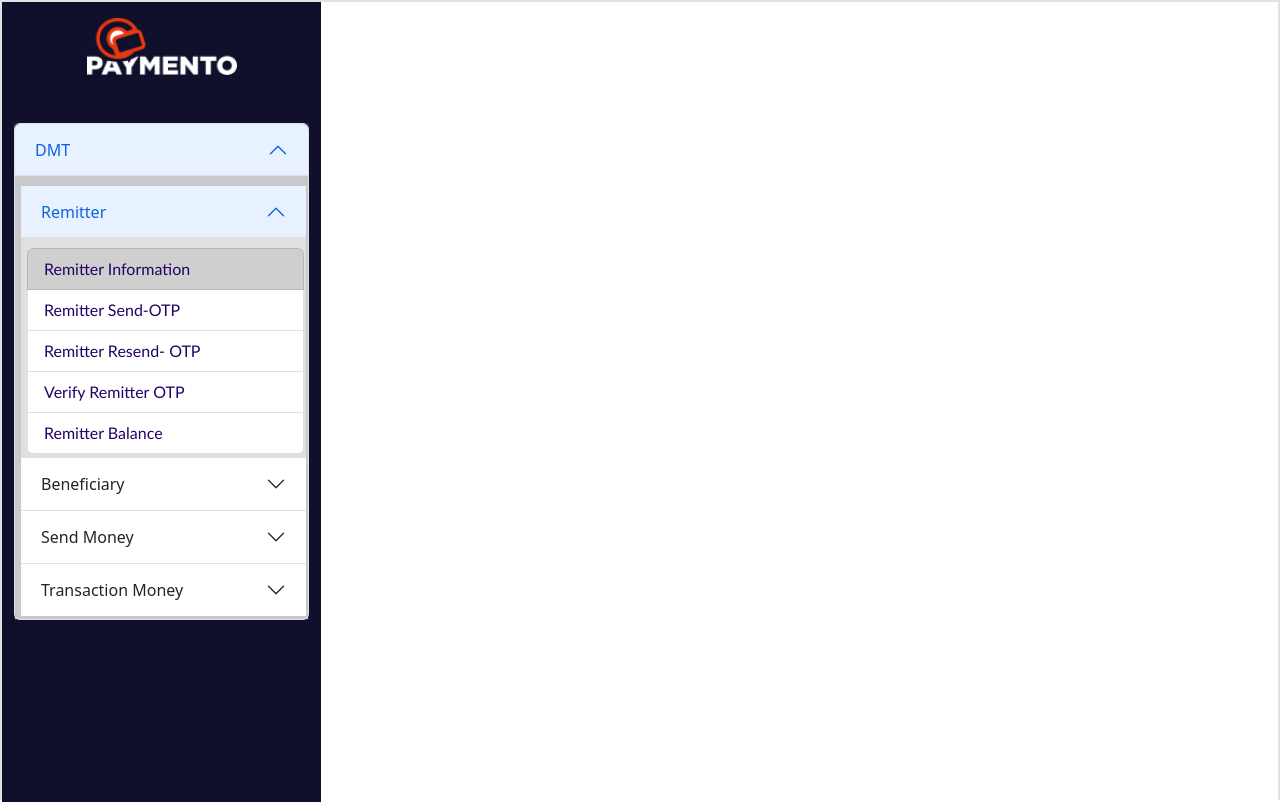
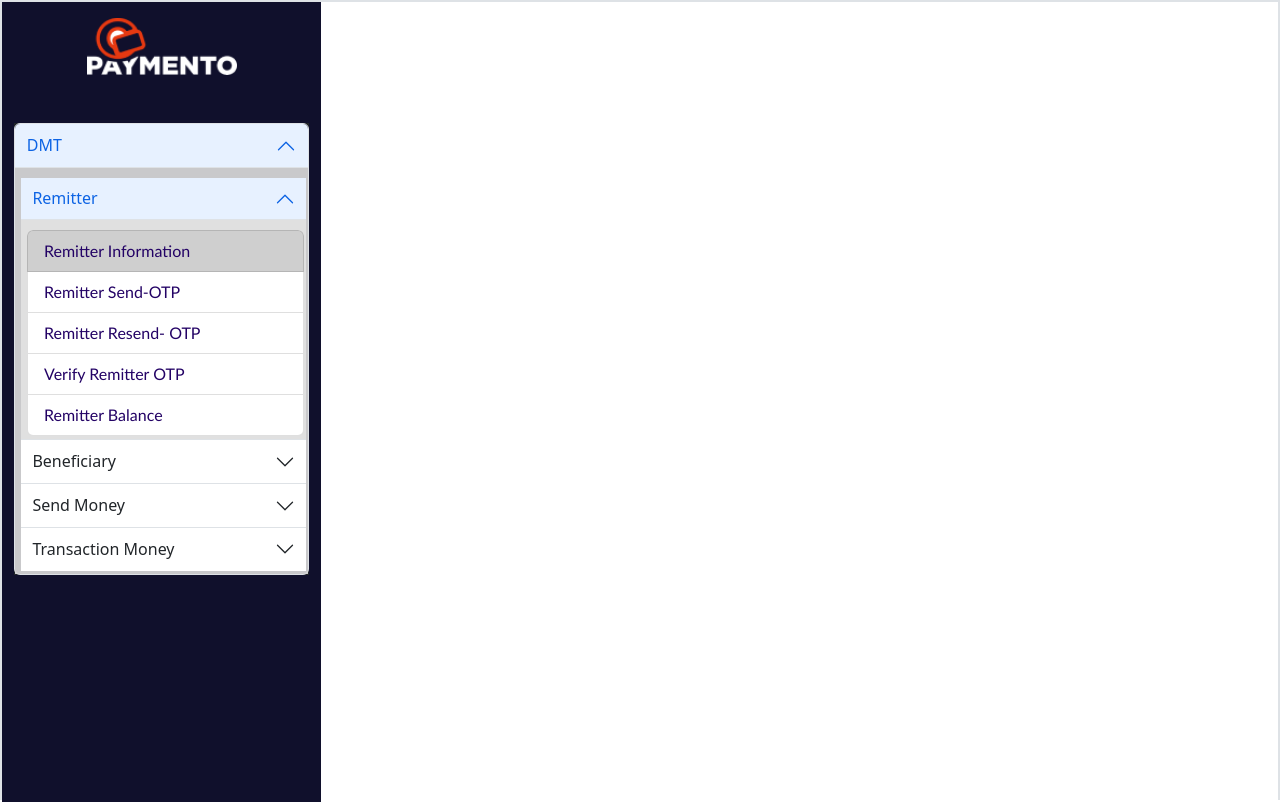
Before and after one commit to gjreact/finalDMT, a React (Create React App) app: page / in a window 1280 px wide. Built offline with nearby package versions, Linux system fonts and the light colour scheme.

Commit message:
logo with menu

```diff
--- a/src/asset/css/slite.css
+++ b/src/asset/css/slite.css
@@ -32,3 +32,6 @@ a{
 .zeropadding{
   padding: 0px;
 }
+.accordion-button{
+  padding: 4%;
+}
--- a/src/pages/SideBar/SideMenu.js
+++ b/src/pages/SideBar/SideMenu.js
@@ -8,7 +8,7 @@ function SideMenu() {
     <div className="mt-5 bg-dark">
       <Accordion className="" defaultActiveKey="0">
         <Accordion.Item className="sideMenuColor" eventKey="0">
-          <Accordion.Header>DMT</Accordion.Header>
+          <Accordion.Header style={{margin:"0px",padding:"0px"}}>DMT</Accordion.Header>
           <Accordion.Body className="zeropadding">
 
           <Accordion defaultActiveKey="0" className="sideMenuTransparent" flush>
```
